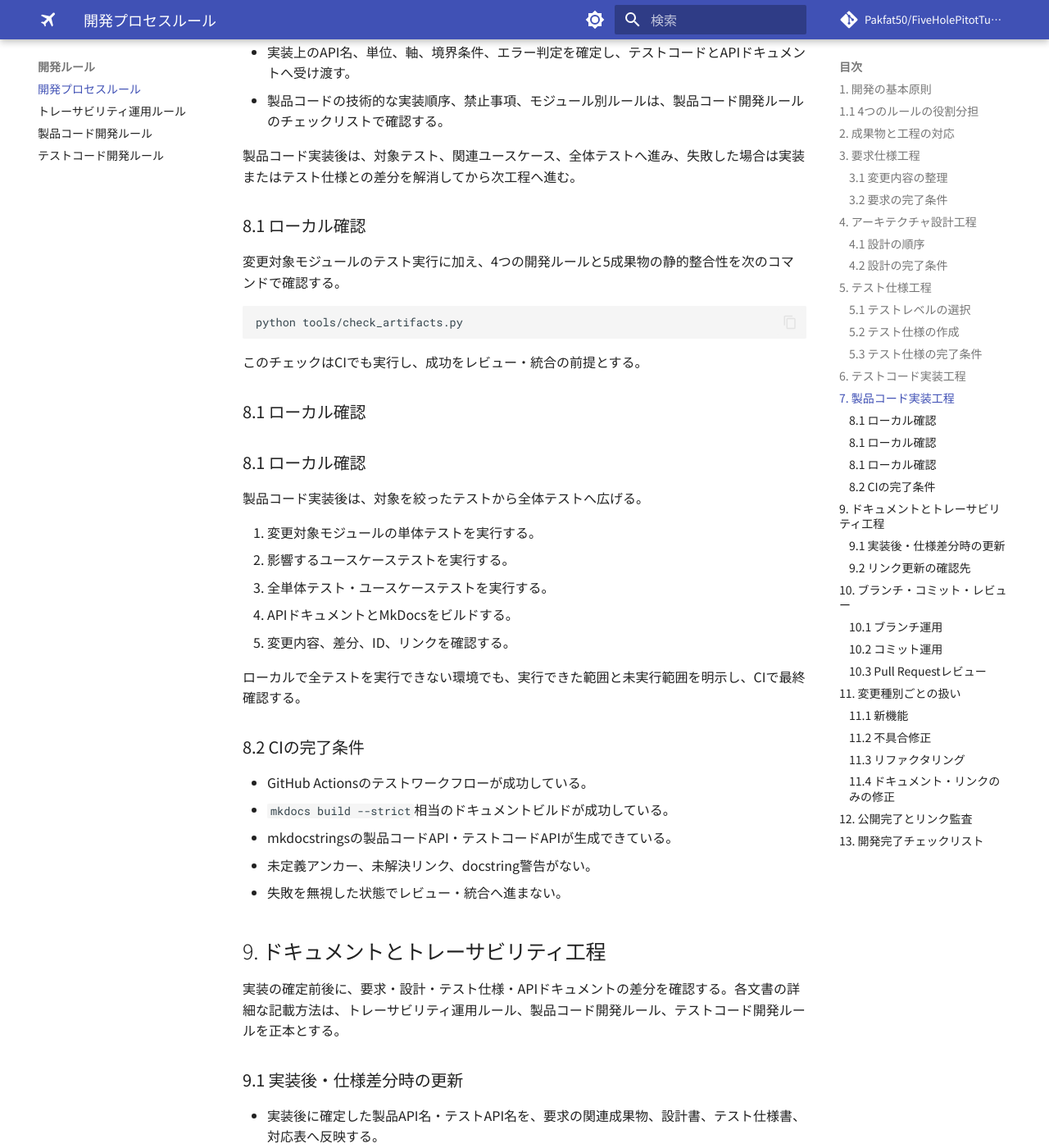
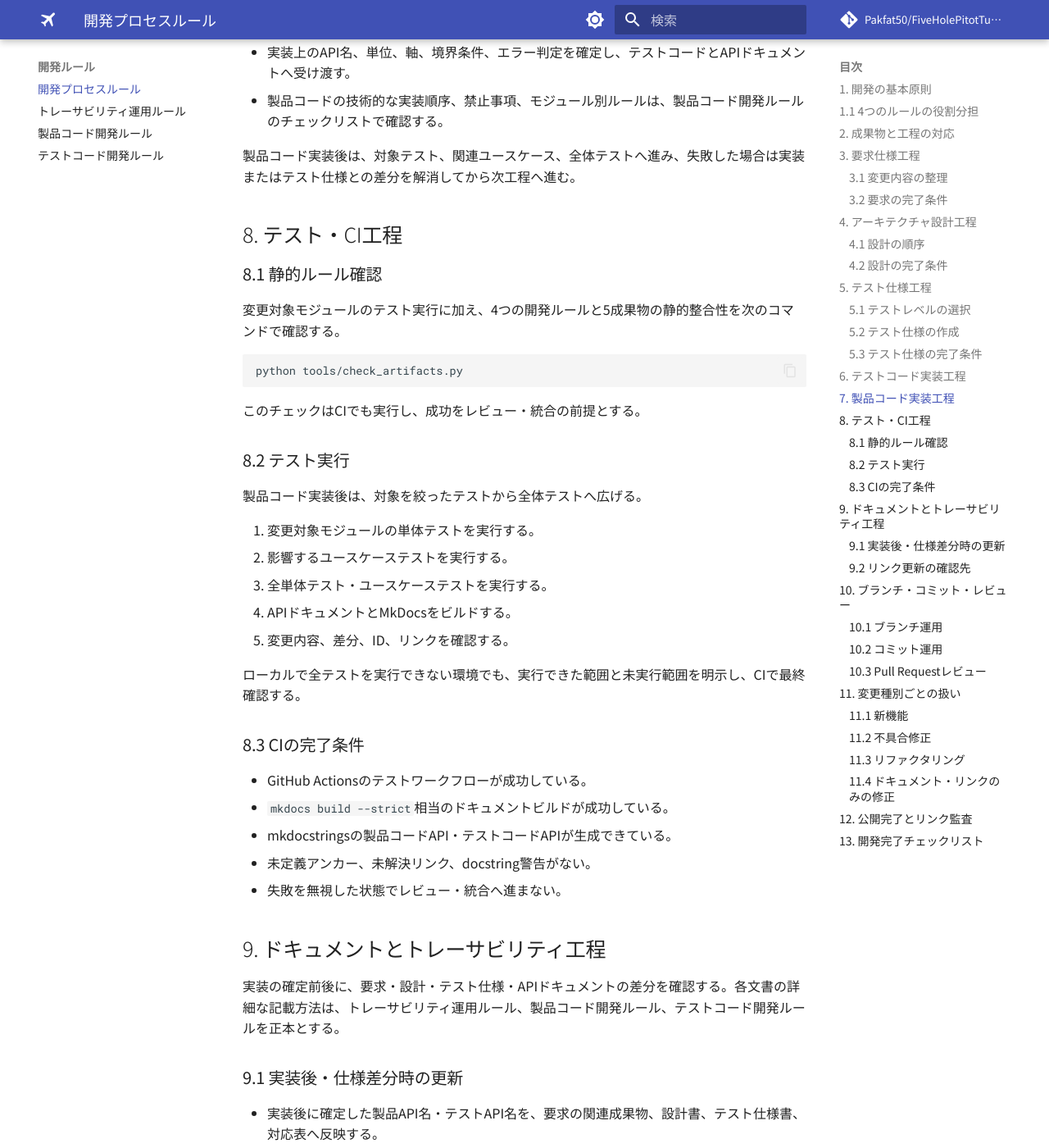
Before and after one commit to Pakfat50/FiveHolePitotTubeCalibration, an MkDocs documentation site: the page built from docs/development_process_guideline.md, in a window 1280 px wide and 1400 px high, scrolled down 6103 px. Shown: the whole window at 82% size. Built offline with MkDocs 1.6.1 and Material for MkDocs 9.7.7, drawn with Linux system fonts in a browser that asks for light colours; comment, search, counter and statistics services are not loaded.

Commit message:
docs: organize process rule static check section

```diff
--- a/docs/development_process_guideline.md
+++ b/docs/development_process_guideline.md
@@ -154,7 +154,9 @@ Mock、実I/O、数値許容誤差、GUI/Matplotlibの観測方法などの詳
 
 製品コード実装後は、対象テスト、関連ユースケース、全体テストへ進み、失敗した場合は実装またはテスト仕様との差分を解消してから次工程へ進む。
 
-### 8.1 ローカル確認
+## 8. テスト・CI工程
+
+### 8.1 静的ルール確認
 
 変更対象モジュールのテスト実行に加え、4つの開発ルールと5成果物の静的整合性を次のコマンドで確認する。
 
@@ -164,9 +166,7 @@ python tools/check_artifacts.py
 
 このチェックはCIでも実行し、成功をレビュー・統合の前提とする。
 
-### 8.1 ローカル確認
-
-### 8.1 ローカル確認
+### 8.2 テスト実行
 
 製品コード実装後は、対象を絞ったテストから全体テストへ広げる。
 
@@ -178,7 +178,7 @@ python tools/check_artifacts.py
 
 ローカルで全テストを実行できない環境でも、実行できた範囲と未実行範囲を明示し、CIで最終確認する。
 
-### 8.2 CIの完了条件
+### 8.3 CIの完了条件
 
 - GitHub Actionsのテストワークフローが成功している。
 - `mkdocs build --strict`相当のドキュメントビルドが成功している。
```
